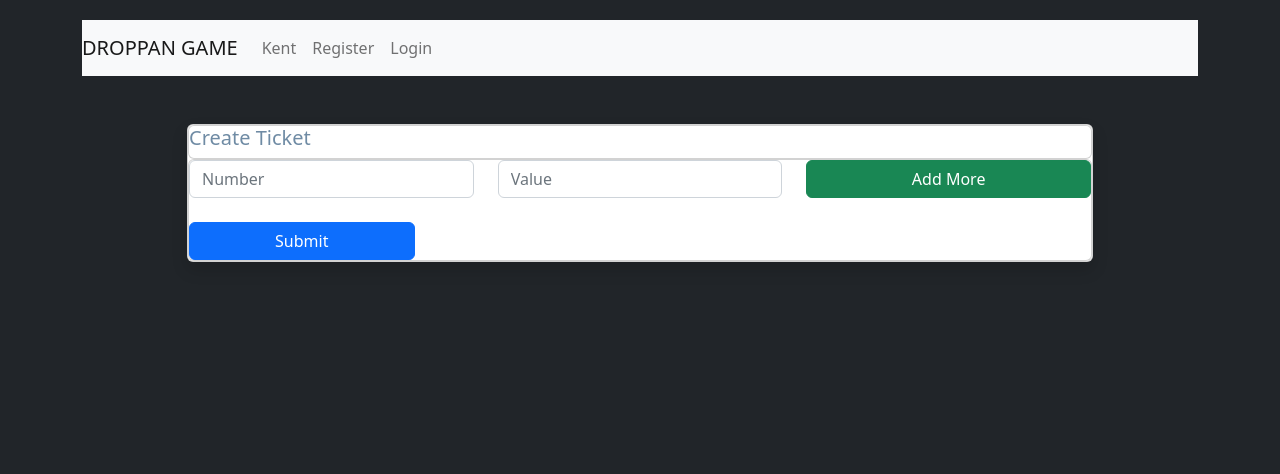
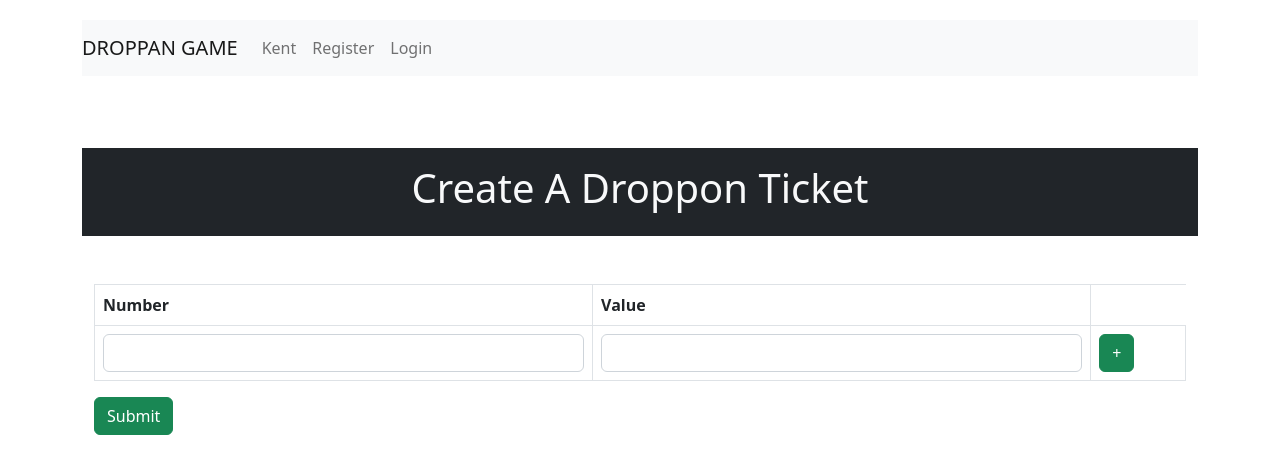
Before and after one commit to RodrickBlair/DropGame, a Django app: page /makesale in a window 1280 px wide. Shown: the top 474 px of the page. Run offline with Django 4.2, Linux system fonts and the light colour scheme; some libraries are stand-ins or nearby versions.

Commit message:
Initial Commit

```diff
--- a/dropponsite/caspotapp/views.py
+++ b/dropponsite/caspotapp/views.py
@@ -119,18 +119,19 @@ def user_login(request):
 
 def make_sale(request):
     # form = TicketSaleForm(request.POST or None)
-    TicketSaleFormset = modelformset_factory(TicketSale, form=TicketSaleForm, extra=0)
-    formset = TicketSaleFormset(request.POST or None, )
-    context = {
-        'formset': formset
+    #TicketSaleFormset = modelformset_factory(TicketSale, form=TicketSaleForm, extra=0)
+    #formset = TicketSaleFormset(request.POST or None, )
+    if request.method == "POST":
 
-    }
-    if request.method == "POST":
-        print(request.POST)
-    if formset.is_valid():
-        formset.save()
-        context['formset'] = TicketSaleFormset()
-    return render(request, 'caspotapp/make_sale.html', context=context)
+        numbers = request.POST['number']
+        values = request.POST["value"]
+        print(numbers)
+        print(values)
+        #print(values)
+    #if formset.is_valid():
+     #   formset.save()
+    #    context['formset'] = TicketSaleFormset()
+    return render(request, 'caspotapp/make_sale.html')
 
 
 def register(request):
--- a/dropponsite/templates/caspotapp/make_sale.html
+++ b/dropponsite/templates/caspotapp/make_sale.html
@@ -8,55 +8,38 @@
     display:none
     }
 </style>
-<body class="bg-dark">
-    <div class="container">
-        <div class="row my-4">
-            <div class="col-lg-10 mx-auto">
-                <div class="card shadow">
-                    <div class="card header">
-                        <h5>Create Ticket</h5>
-                    </div>
-                    <div class="card body">
-                        <form action="#" method="POST" id="add_form">
-                         {% csrf_token %}
-                            <div id="show_item">
-                                <div class="row">
-                                    <div class="col-md-4 mb-4">
-                                        <input type="number" name="number[]" class="form-control"
-                                        placeholder="Number">
-                                    </div>
-
-                                    <div class="col-md-4 mb-4">
-                                        <input type="text" name="amount[]" class="form-control"
-                                        placeholder="Value">
-                                    </div>
-
-                                    <div class="col-md-4 mb-4 d-grid">
-                                        <button class="btn btn-success add_item_btn">Add More</button>
-                                    </div>
-                                </div>
-                            </div>
-                            <div>
-                                <input type="submit" value="Submit" class="btn btn-primary w-25" id="add_btn">
-                            </div>
-                        </form>
-                    </div>
-                </div>
-            </div>
-        </div>
-    </div>
+<body>
+<div class="container text-center bg-dark text-light my-5 p-3"> <h1>Create A Droppon Ticket</h1>
+</div>
+<div class="container">
+    <form method="POST">{% csrf_token %}
+<table class="table table-bordered"> <thead>
+<tr>
+<th scope="col">Number</th> <th scope="col">Value</th>
+</tr>
+</thead>
+<tbody id="dynamicadd">
+<tr>
+ <td><input type="number" name="number" id="email" class="form-control"></td> <td><input type="text" name="value" id="phone" class="form-control"></td> <td><button type="button" id="add" class="btn btn-success">+</button></td>
+</tr> </tbody>
+</table>
+        <button type="submit" class="btn btn-success">Submit</button>
+    </form>
+</div>
 </body>
 
 
  <link rel="stylesheet" href="{% static 'css/profile.css' %}"/>
 <script>
 
-var $newdiv = $("<div id='object1'></div>");
-    $(document).ready(function(){
-    $(".add_item_btn").click(function(e){
-    e.preventDefault();
-    $("#show_item").prepend('New Row');
-    });
+$(document).ready(function(){
+var i = 1; $('#add').click(function(){
+//alert('ok');
+i++;
+$('#dynamicadd').append('<tr id="row'+i+'"><td><input type="number" name="number" id="email" class="form-control"></td><td><input type="text" name="value" id="name" class="form-control"></td><td><button type="button" id="'+i+'" class="btn btn-danger remove_row">- </button></td></tr>');
+}); $(document).on('click','.remove_row',function(){
+var row_id = $(this).attr("id");
+$('#row'+row_id+'').remove(); });
 });
 
 
```
Also changed, not shown: dropponsite/templates/caspotapp/index.html (+13 -10 lines), dropponsite/db.sqlite3.
